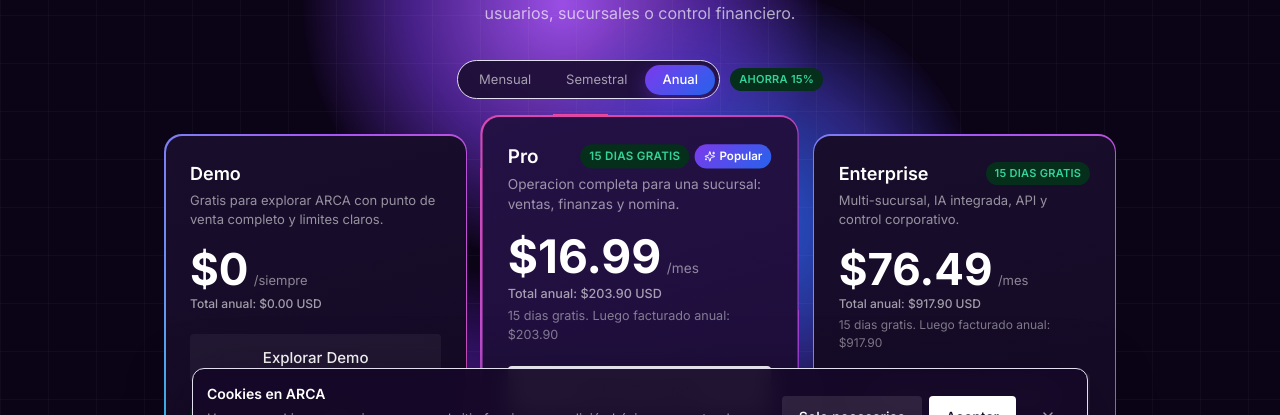
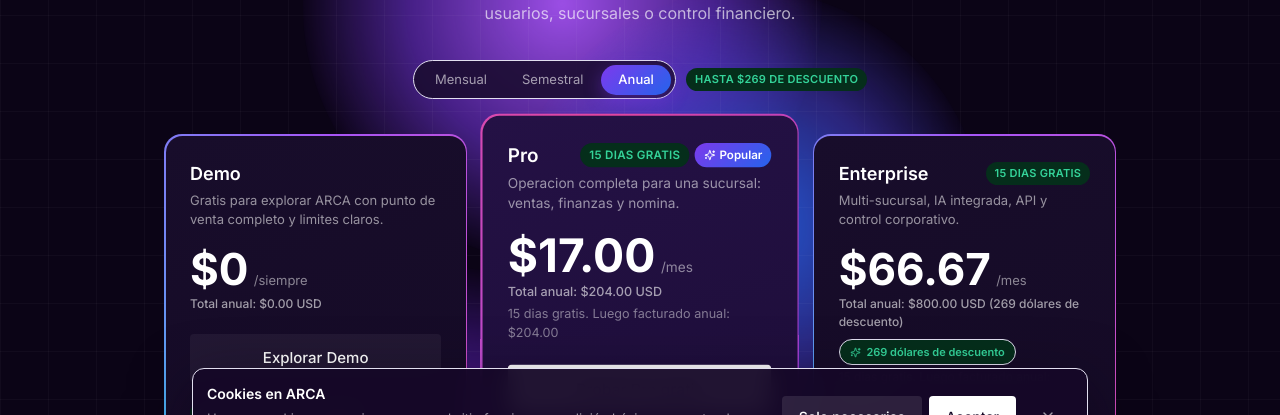
Before and after one commit to Leo-ia310/Atria, a Next.js app: page / in a window 1280 px wide. Both pictures are taken after a click on the button "Anual". Shown: the part 7065-7480 px from the top of the page. Built offline with nearby package versions, Linux system fonts and the light colour scheme; no server answers.

Commit message:
Actualizacion de precios landing/planes y rutas publicas desktop

```diff
--- a/components/layout/PlanesModal.tsx
+++ b/components/layout/PlanesModal.tsx
@@ -337,7 +337,7 @@ function VistaPlanes({
                 </div>
                 {ciclo === "anual" && plan.ahorroAnualPorcentaje > 0 && (
                   <div className="text-[11px] text-[color:var(--color-success)]">
-                    Ahorra {plan.ahorroAnualPorcentaje}% al año
+                    {plan.id === 'enterprise' ? '269 dólares de descuento al año' : `Ahorra ${plan.ahorroAnualPorcentaje}% al año`}
                   </div>
                 )}
                 {ciclo === "semestral" && plan.ahorroSemestralPorcentaje > 0 && (
@@ -445,7 +445,7 @@ function VistaCheckout({
         </div>
         {ciclo === "anual" && plan.ahorroAnualPorcentaje > 0 && (
           <div className="mt-1 text-right text-[11px] text-[color:var(--color-success)]">
-            Incluye {plan.ahorroAnualPorcentaje}% de descuento anual
+            {plan.id === 'enterprise' ? 'Incluye 269 dólares de descuento anual' : `Incluye ${plan.ahorroAnualPorcentaje}% de descuento anual`}
           </div>
         )}
         {ciclo === "semestral" && plan.ahorroSemestralPorcentaje > 0 && (
--- a/components/marketing/PricingToggle.tsx
+++ b/components/marketing/PricingToggle.tsx
@@ -4,7 +4,6 @@ import { useState } from "react";
 import Link from "next/link";
 import { Check, Sparkles } from "lucide-react";
 import {
-  DESCUENTO_ANUAL_PORCENTAJE,
   DESCUENTO_SEMESTRAL_PORCENTAJE,
   DIAS_TRIAL_PLAN_PAGO,
   PLANES_ARRAY,
@@ -81,7 +80,7 @@ export function PricingToggle() {
         <div className="flex flex-col gap-1">
           {ciclo === "anual" && (
             <span className="rounded-full bg-[#052e1b] px-2.5 py-1 text-[11px] font-semibold uppercase tracking-wide text-[#34d399]">
-              Ahorra {DESCUENTO_ANUAL_PORCENTAJE}%
+              Hasta $269 de descuento
             </span>
           )}
           {ciclo === "semestral" && (
@@ -140,6 +139,12 @@ export function PricingToggle() {
                 <p className="mt-1 text-[12px] font-medium text-white/60">
                   {descripcionTotalAnualPlan(p, ciclo)}
                 </p>
+                {ciclo === "anual" && p.id === "enterprise" && (
+                  <div className="mt-2.5 inline-flex items-center gap-1.5 self-start rounded-full border border-[#34d399]/30 bg-[#052e1b] px-3 py-1 text-[11px] font-semibold text-[#34d399]">
+                    <Sparkles size={11} />
+                    <span>269 dólares de descuento</span>
+                  </div>
+                )}
                 {ciclo === "anual" && p.precioAnual > 0 && (
                   <p className="mt-1 text-[12px] text-white/45">
                     {DIAS_TRIAL_PLAN_PAGO} dias gratis. Luego facturado anual: ${p.precioAnual.toFixed(2)}
--- /dev/null
+++ b/lib/desktop-public-routes.ts
@@ -0,0 +1,4 @@
+/** These endpoints authenticate credentials or signed grants themselves. */
+export function esApiDesktopSinCookie(pathname: string): boolean {
+  return pathname === "/api/desktop/login" || pathname === "/api/sync";
+}
--- a/lib/marketing/arcaPricing.ts
+++ b/lib/marketing/arcaPricing.ts
@@ -3,12 +3,12 @@ export const ARCA_PRICING = {
   maxUsers: 100,
   pro: {
     name: "Pro",
-    monthlyPrice: 19.99,
+    monthlyPrice: 20,
     includedUsers: 7,
   },
   enterprise: {
     name: "Enterprise",
-    monthlyPrice: 89.99,
+    monthlyPrice: 89,
     includedUsers: 20,
     additionalUserPrice: 5,
   },
--- a/lib/pricing.ts
+++ b/lib/pricing.ts
@@ -58,6 +58,8 @@ export type Plan = {
   precioAnualMensualizado: number;
   ahorroSemestralPorcentaje: number;
   ahorroAnualPorcentaje: number;
+  descuentoAnualMonto?: number;
+  descuentoAnualTexto?: string;
   maxSucursales: number | null;
   maxUsuarios: number | null;
   maxProductos: number | null;
@@ -147,11 +149,11 @@ export const PLANES: Record<PlanId, Plan> = {
     id: "pro",
     nombre: "Pro",
     descripcionCorta: "Operacion completa para una sucursal: ventas, finanzas y nomina.",
-    precioMensual: 19.99,
-    precioSemestral: 107.95,
-    precioSemestralMensualizado: 17.99,
-    precioAnual: 203.9,
-    precioAnualMensualizado: 16.99,
+    precioMensual: 20,
+    precioSemestral: 108,
+    precioSemestralMensualizado: 18,
+    precioAnual: 204,
+    precioAnualMensualizado: 17,
     ahorroSemestralPorcentaje: DESCUENTO_SEMESTRAL_PORCENTAJE,
     ahorroAnualPorcentaje: DESCUENTO_ANUAL_PORCENTAJE,
     maxSucursales: 1,
@@ -186,13 +188,15 @@ export const PLANES: Record<PlanId, Plan> = {
     id: "enterprise",
     nombre: "Enterprise",
     descripcionCorta: "Multi-sucursal, IA integrada, API y control corporativo.",
-    precioMensual: 89.99,
-    precioSemestral: 485.95,
-    precioSemestralMensualizado: 80.99,
-    precioAnual: 917.9,
-    precioAnualMensualizado: 76.49,
+    precioMensual: 89,
+    precioSemestral: 480.6,
+    precioSemestralMensualizado: 80.1,
+    precioAnual: 800,
+    precioAnualMensualizado: 66.67,
     ahorroSemestralPorcentaje: DESCUENTO_SEMESTRAL_PORCENTAJE,
-    ahorroAnualPorcentaje: DESCUENTO_ANUAL_PORCENTAJE,
+    ahorroAnualPorcentaje: 25,
+    descuentoAnualMonto: 269,
+    descuentoAnualTexto: "269 dólares de descuento",
     maxSucursales: 5,
     maxUsuarios: 20,
     maxProductos: null,
@@ -298,6 +302,9 @@ export function totalAnualPlan(plan: Plan, ciclo: CicloFacturacion): number {
 export function descripcionTotalAnualPlan(plan: Plan, ciclo: CicloFacturacion): string {
   const total = totalAnualPlan(plan, ciclo);
   const etiqueta = ciclo === "anual" ? "Total anual" : "Equivalente anual";
+  if (ciclo === "anual" && plan.id === "enterprise") {
+    return `${etiqueta}: $${total.toFixed(2)} USD (269 dólares de descuento)`;
+  }
   return `${etiqueta}: $${total.toFixed(2)} USD`;
 }
 
--- a/middleware.ts
+++ b/middleware.ts
@@ -1,6 +1,7 @@
 import NextAuth from "next-auth";
 import { NextResponse } from "next/server";
 import { authConfig } from "@/auth.config";
+import { esApiDesktopSinCookie } from "@/lib/desktop-public-routes";
 
 const { auth } = NextAuth(authConfig);
 
@@ -120,6 +121,7 @@ export default auth((req) => {
 
   const esRutaPublica =
     pathname === "/" ||
+    esApiDesktopSinCookie(pathname) ||
     esMenuPublico ||
     PREFIJOS_PUBLICOS.some((prefijo) => pathname.startsWith(prefijo));
 
```
Also changed, not shown: 2 other files (tests, documents, lock files or other folders).
